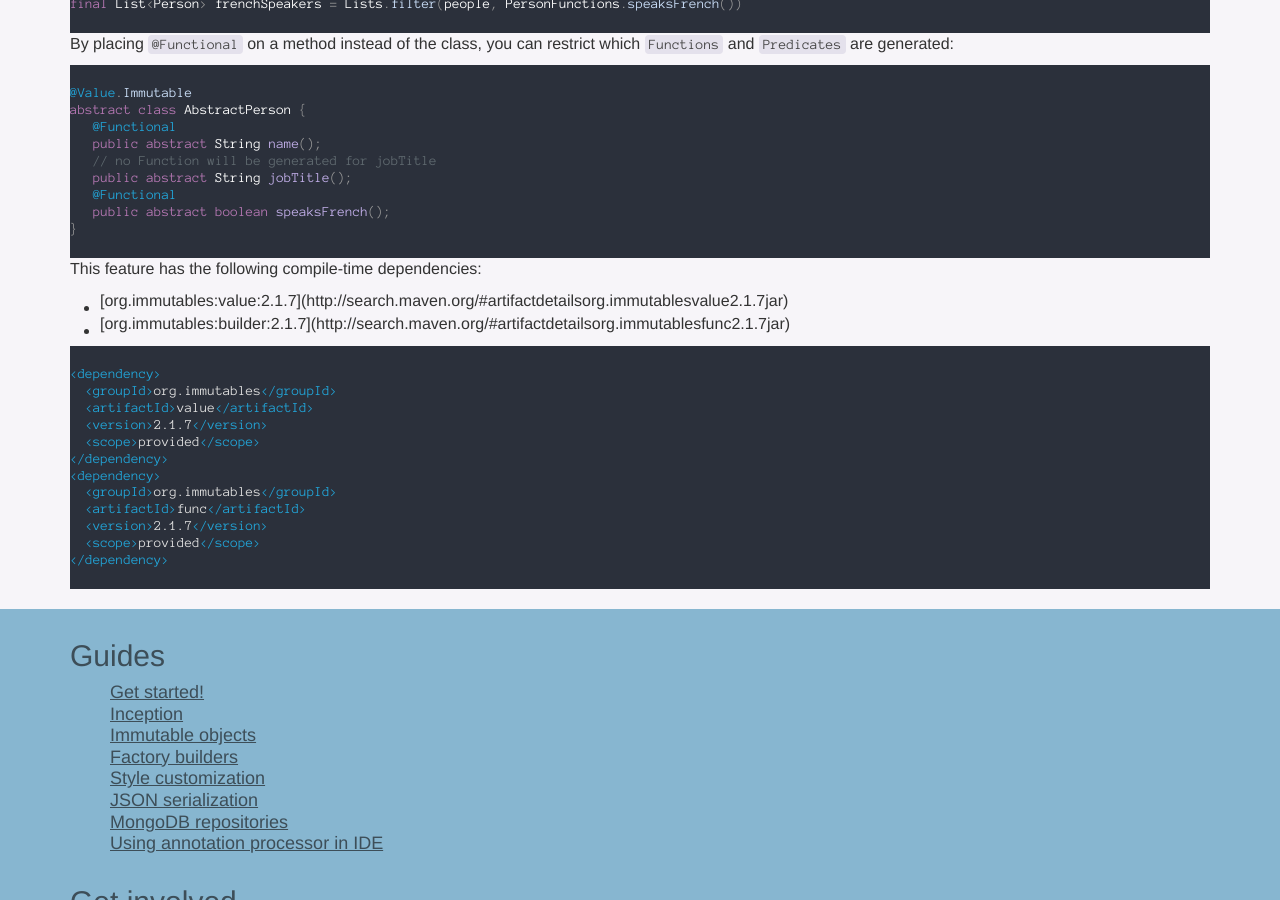
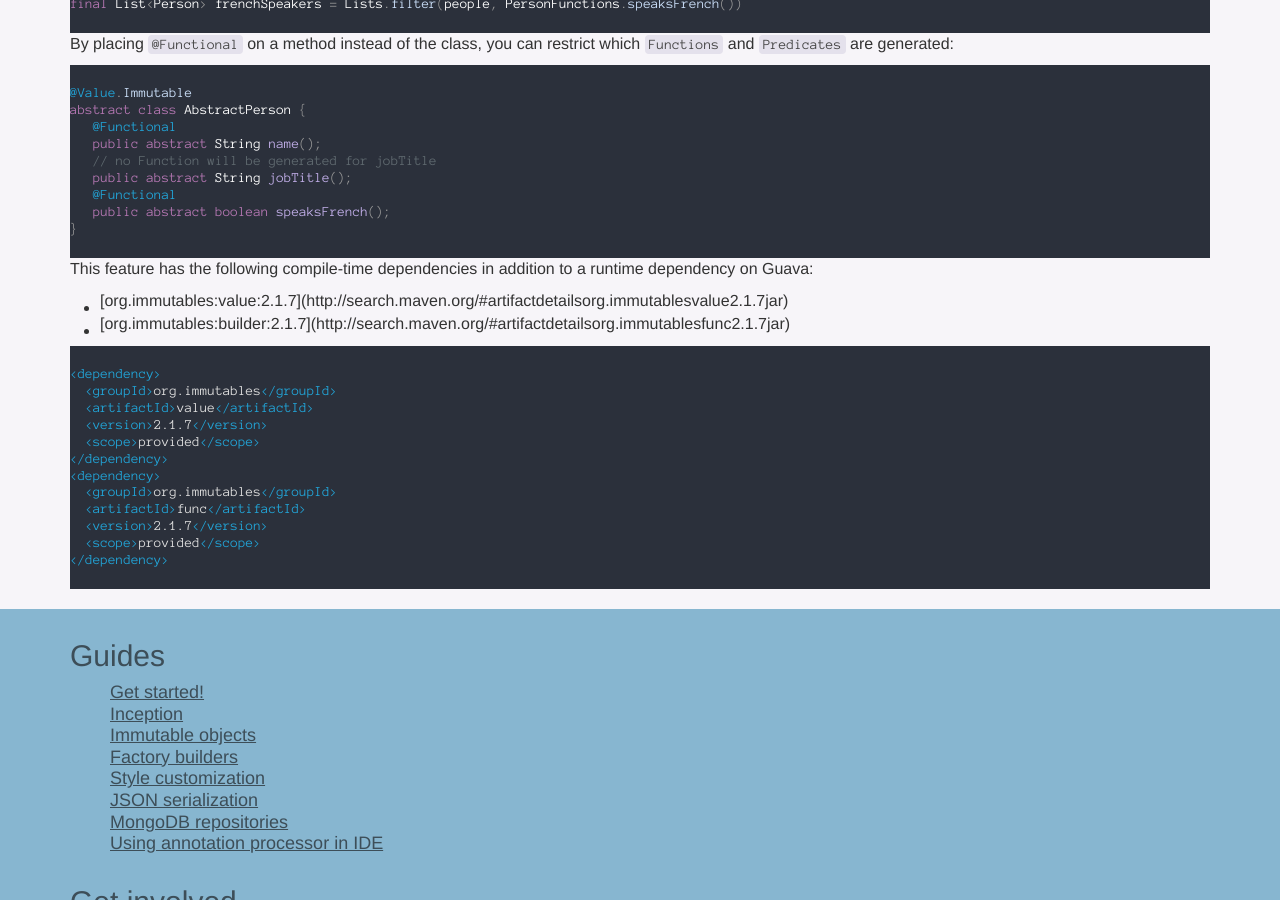
Before and after one commit to immutables/immutables.github.io, a Jekyll site: the page built from functional.md, in a window 1280 px wide and 900 px high, scrolled down 864 px. Built offline with Jekyll 4.4.1, drawn with Linux system fonts in a browser that asks for light colours; nearby versions of some CDN libraries; Markdown is read by kramdown in place of the engine named in the settings.

Commit message:
Note @Functional has a runtime dependency on Guava

````diff
--- a/functional.md
+++ b/functional.md
@@ -64,7 +64,7 @@ abstract class AbstractPerson {
 }
 ```
 
-This feature has the following compile-time dependencies:
+This feature has the following compile-time dependencies in addition to a runtime dependency on Guava:
 
 - [org.immutables:value:{{v}}]({{ depUri }}|value|{{ v }}|jar)
 - [org.immutables:builder:{{v}}]({{ depUri }}|func|{{ v }}|jar)
````
